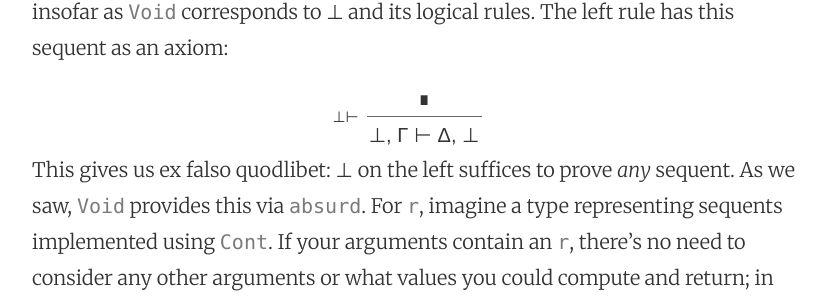
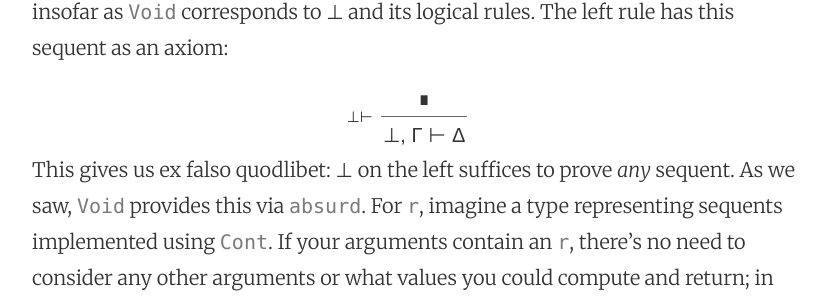
Before and after one commit to robrix/robrix.github.io, a Jekyll site: the page docs/posts/2021-07-28-when-howard-met-curry/index.html, which Jekyll copies as it is, in a window 1280 px wide and 900 px high, scrolled down 3852 px. Shown: the part 136-437 px from the top of the window, without its empty margins (224-1055 px from the left). Built offline with Jekyll 4.4.1, drawn with Linux system fonts in a browser that asks for light colours.

Commit message:
Fix a typo.
:tophat: Paul Downen for the catch!

```diff
--- a/docs/feed.xml
+++ b/docs/feed.xml
@@ -873,7 +873,7 @@ showPolarities.onchange = event => {
 <p>Earlier, we judged <code>r</code> a fitting substitute for <code>Void</code> because it behaved compatibly with respect to control. In contrast, <code>()</code> doesn’t <em>behave</em> in any way at all.</p>
 <p><code>r</code>’s abstraction of <code>Void</code> is determined entirely by Curry-Howard: <code>r</code> abstracts <code>Void</code> insofar as <code>Void</code> corresponds to ⊥ and its logical rules. The left rule has this sequent as an axiom:</p>
 <div class="connective">
-<p><div class="rule"> <div class="label">⊥⊢</div> <div class="inference"> <div class="axiom"></div> <span class="line-of-inference"></span> <div class="conclusion Γ">⊥, Γ</div> <div class="conclusion turnstile">⊢</div> <div class="conclusion Δ">Δ, ⊥</div> </div> </div></p>
+<p><div class="rule"> <div class="label">⊥⊢</div> <div class="inference"> <div class="axiom"></div> <span class="line-of-inference"></span> <div class="conclusion Γ">⊥, Γ</div> <div class="conclusion turnstile">⊢</div> <div class="conclusion Δ">Δ</div> </div> </div></p>
 </div>
 <p>This gives us ex falso quodlibet: ⊥ on the left suffices to prove <em>any</em> sequent. As we saw, <code>Void</code> provides this via <code>absurd</code>. For <code>r</code>, imagine a type representing sequents implemented using <code>Cont</code>. If your arguments contain an <code>r</code>, there’s no need to consider any other arguments or what values you could compute and return; in fact, you don’t need the continuation at all. Just return the argument of type <code>r</code> and you’re done.</p>
 <p>The right rule is instead:</p>
--- a/docs/posts/2021-07-28-when-howard-met-curry/index.html
+++ b/docs/posts/2021-07-28-when-howard-met-curry/index.html
@@ -90,7 +90,7 @@
 <p>Earlier, we judged <code>r</code> a fitting substitute for <code>Void</code> because it behaved compatibly with respect to control. In contrast, <code>()</code> doesn’t <em>behave</em> in any way at all.</p>
 <p><code>r</code>’s abstraction of <code>Void</code> is determined entirely by Curry-Howard: <code>r</code> abstracts <code>Void</code> insofar as <code>Void</code> corresponds to ⊥ and its logical rules. The left rule has this sequent as an axiom:</p>
 <div class="connective">
-<p><div class="rule"> <div class="label">⊥⊢</div> <div class="inference"> <div class="axiom"></div> <span class="line-of-inference"></span> <div class="conclusion Γ">⊥, Γ</div> <div class="conclusion turnstile">⊢</div> <div class="conclusion Δ">Δ, ⊥</div> </div> </div></p>
+<p><div class="rule"> <div class="label">⊥⊢</div> <div class="inference"> <div class="axiom"></div> <span class="line-of-inference"></span> <div class="conclusion Γ">⊥, Γ</div> <div class="conclusion turnstile">⊢</div> <div class="conclusion Δ">Δ</div> </div> </div></p>
 </div>
 <p>This gives us ex falso quodlibet: ⊥ on the left suffices to prove <em>any</em> sequent. As we saw, <code>Void</code> provides this via <code>absurd</code>. For <code>r</code>, imagine a type representing sequents implemented using <code>Cont</code>. If your arguments contain an <code>r</code>, there’s no need to consider any other arguments or what values you could compute and return; in fact, you don’t need the continuation at all. Just return the argument of type <code>r</code> and you’re done.</p>
 <p>The right rule is instead:</p>
```
Also changed, not shown: posts/2021-07-28-when-howard-met-curry.md (+1 -1 lines).
